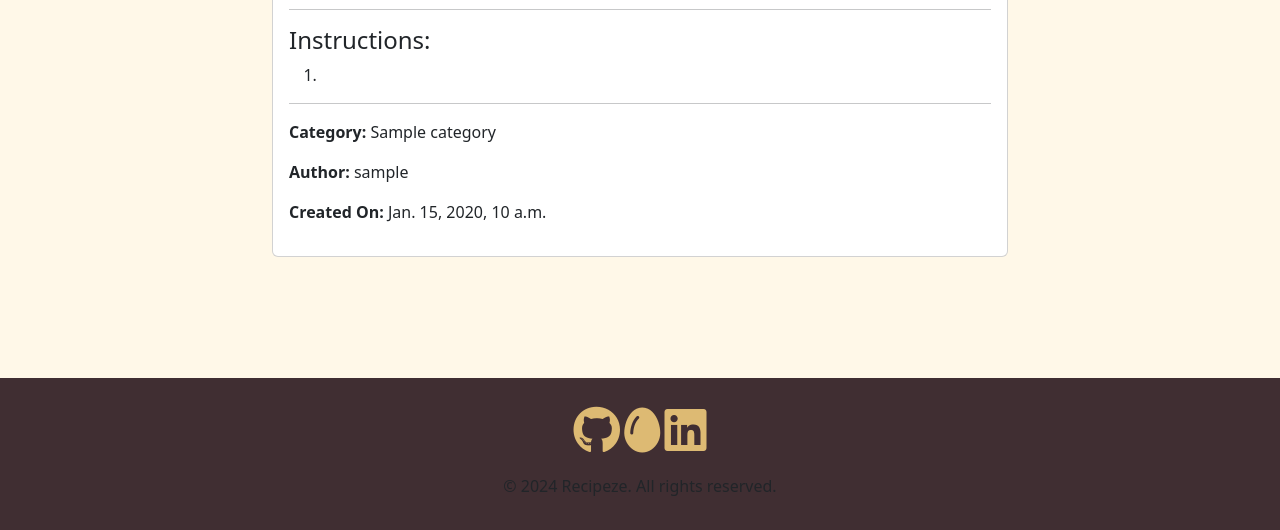
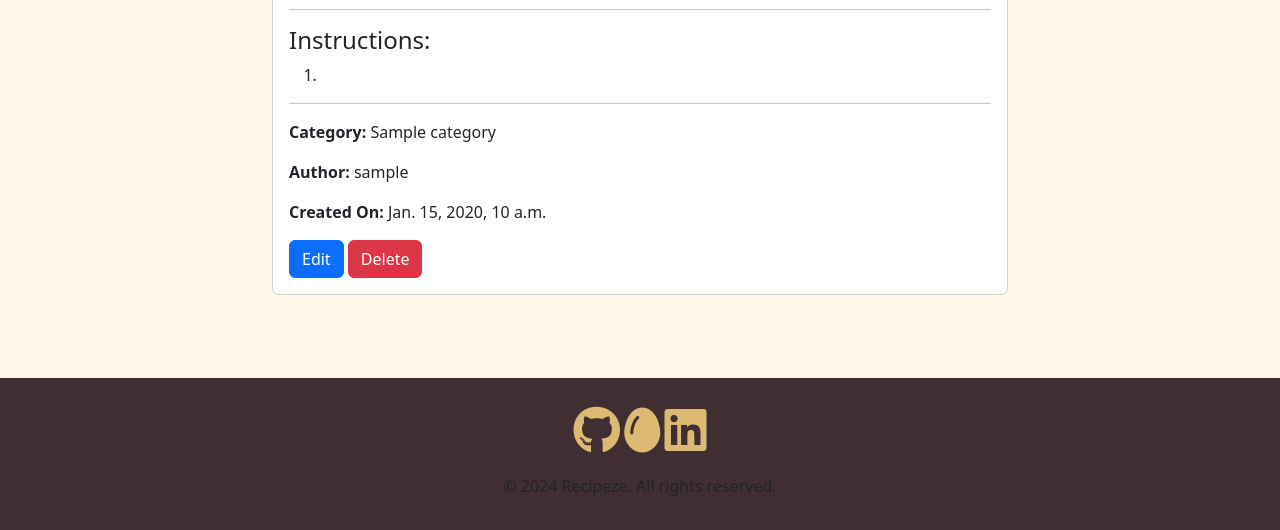
Before and after one commit to CiaranBrain/Recipeze, a Django app: page /recipes/1/ in a window 1280 px wide. Shown: the part 270-800 px from the top of the page. Run offline with Django 4.2, Linux system fonts and the light colour scheme; a user stored in the database is signed in; tables that the repository leaves empty hold one stand-in row (values such as "Sample post"); some libraries are stand-ins or nearby versions.

Commit message:
added edit and delte function in views.py, also added a filter in recipe_list to only show posted recipes

```diff
--- a/config/settings.py
+++ b/config/settings.py
@@ -29,7 +29,7 @@ TEMPLATES_DIR = os.path.join(BASE_DIR,'templates')
 SECRET_KEY = os.environ.get('SECRET_KEY')
 
 # SECURITY WARNING: don't run with debug turned on in production!
-DEBUG = False
+DEBUG = True
 
 ALLOWED_HOSTS = [
     '.herokuapp.com',
--- a/recipe/templates/add_recipe.html
+++ b/recipe/templates/add_recipe.html
@@ -1,6 +1,7 @@
 {% extends "base.html" %}
 
 {% load static %}
+{% load crispy_forms_tags %}
 {% block title %}Add {% endblock %}
 
 {% block content %}
--- a/recipe/templates/recipe_detail.html
+++ b/recipe/templates/recipe_detail.html
@@ -26,6 +26,15 @@
                     <p><strong>Category:</strong> {{ recipe.category }}</p>
                     <p><strong>Author:</strong> {{ recipe.author }}</p>
                     <p><strong>Created On:</strong> {{ recipe.created_on }}</p>
+                    {% if user == recipe.author %}
+                    <form action="{% url 'edit_recipe' recipe.id %}" method="get" style="display:inline;">
+                        <button type="submit" class="btn btn-primary">Edit</button>
+                    </form>
+                    <form action="{% url 'delete_recipe' recipe.id %}" method="post" style="display:inline;">
+                        {% csrf_token %}
+                        <button type="submit" class="btn btn-danger">Delete</button>
+                    </form>
+                    {% endif %}
                 </div>
             </div>
         </div>
--- a/recipe/urls.py
+++ b/recipe/urls.py
@@ -1,9 +1,11 @@
 from django.urls import path
 from . import views
-from .views import add_recipe
+from .views import add_recipe, edit_recipe, delete_recipe
 
 urlpatterns = [
     path('', views.recipe_list, name='recipes'),
     path('<int:recipe_id>/', views.recipe_detail, name='recipe_detail'),
     path('add_recipe/', add_recipe, name='add_recipe'),
+    path('recipes/<int:recipe_id>/edit/', views.edit_recipe, name='edit_recipe'),
+    path('recipes/<int:recipe_id>/delete/', views.delete_recipe, name='delete_recipe'),
 ]
--- a/recipe/views.py
+++ b/recipe/views.py
@@ -26,7 +26,7 @@ from django.contrib.auth.decorators import login_required
     # new
 
 def recipe_list(request):
-    recipes = Recipe.objects.all().order_by('created_on')
+    recipes = Recipe.objects.filter(posted=1).order_by('created_on')
     context = {'recipes': recipes}
     return render(request, 'recipes_list.html', context)
 
@@ -47,3 +47,23 @@ def add_recipe(request):
     else:
         form = RecipeForm()
     return render(request, 'add_recipe.html', {'form': form})
+
+@login_required
+def edit_recipe(request, recipe_id):
+    recipe = get_object_or_404(Recipe, pk=recipe_id)
+    if request.method == 'POST':
+        form = RecipeForm(request.POST, instance=recipe)
+        if form.is_valid():
+            form.save()
+            return redirect('recipe_detail', recipe_id=recipe.id)
+    else:
+        form = RecipeForm(instance=recipe)
+    return render(request, 'edit_recipe.html', {'form': form})
+
+@login_required
+def delete_recipe(request, recipe_id):
+    recipe = get_object_or_404(Recipe, pk=recipe_id)
+    if request.method == 'POST':
+        recipe.delete()
+        return redirect('recipes')
+    return render(request, 'delete_recipe.html', {'recipe': recipe})
```
Also changed, not shown: recipe/templates/edit_recipe.html (added, +18 -0 lines).
